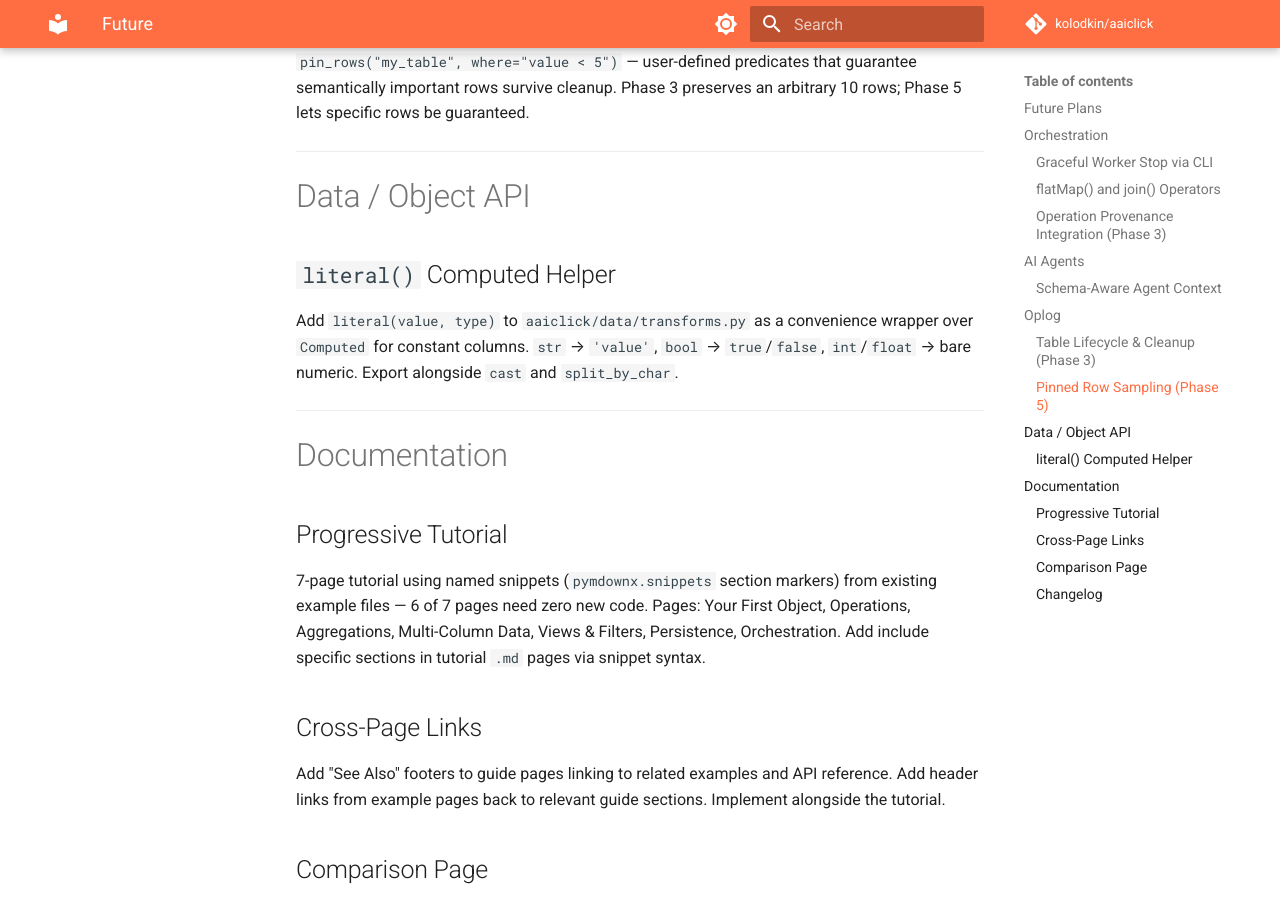
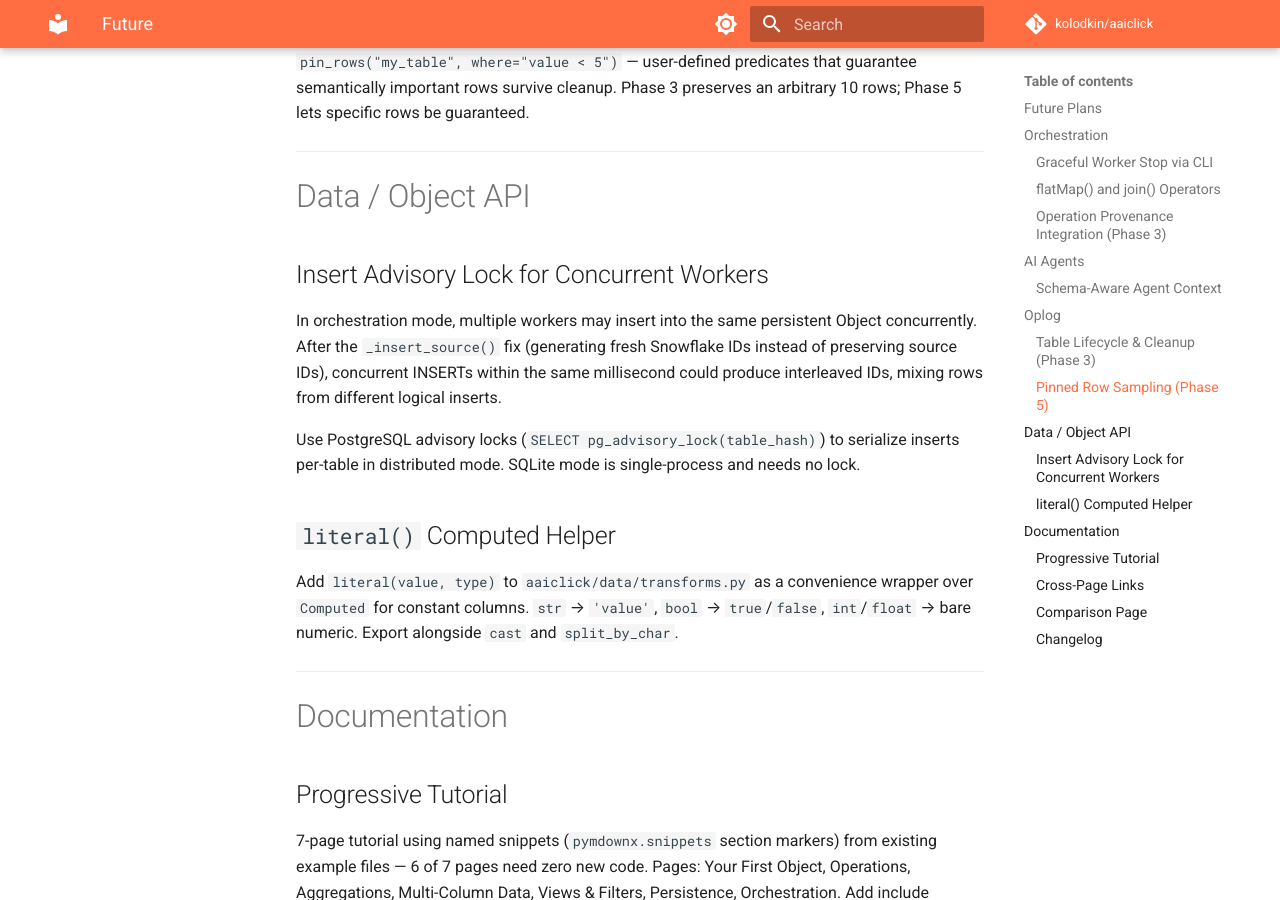
Before and after one commit to kolodkin/aaiclick, an MkDocs documentation site: the page built from docs/future.md, in a window 1280 px wide and 900 px high, scrolled down 1527 px. Built offline with MkDocs 1.6.1 and Material for MkDocs 9.7.7, drawn with Linux system fonts in a browser that asks for light colours; comment, search, counter and statistics services are not loaded.

Commit message:
feature: document insert advisory lock plan for concurrent workers
Add future plan for pg_advisory_lock to serialize per-table inserts
in distributed mode. Add caveat to technical_debt.md linking to it.

```diff
--- a/docs/future.md
+++ b/docs/future.md
@@ -47,6 +47,16 @@ On job completion, replace each ephemeral table with a 10-row sample so `operati
 
 # Data / Object API
 
+## Insert Advisory Lock for Concurrent Workers
+
+In orchestration mode, multiple workers may insert into the same persistent Object concurrently.
+After the `_insert_source()` fix (generating fresh Snowflake IDs instead of preserving source
+IDs), concurrent INSERTs within the same millisecond could produce interleaved IDs, mixing
+rows from different logical inserts.
+
+Use PostgreSQL advisory locks (`SELECT pg_advisory_lock(table_hash)`) to serialize inserts
+per-table in distributed mode. SQLite mode is single-process and needs no lock.
+
 ## `literal()` Computed Helper
 
 Add `literal(value, type)` to `aaiclick/data/transforms.py` as a convenience wrapper over `Computed` for constant columns. `str` → `'value'`, `bool` → `true`/`false`, `int`/`float` → bare numeric. Export alongside `cast` and `split_by_char`.
```
Also changed, not shown: docs/technical_debt.md (+1 -0 lines).
